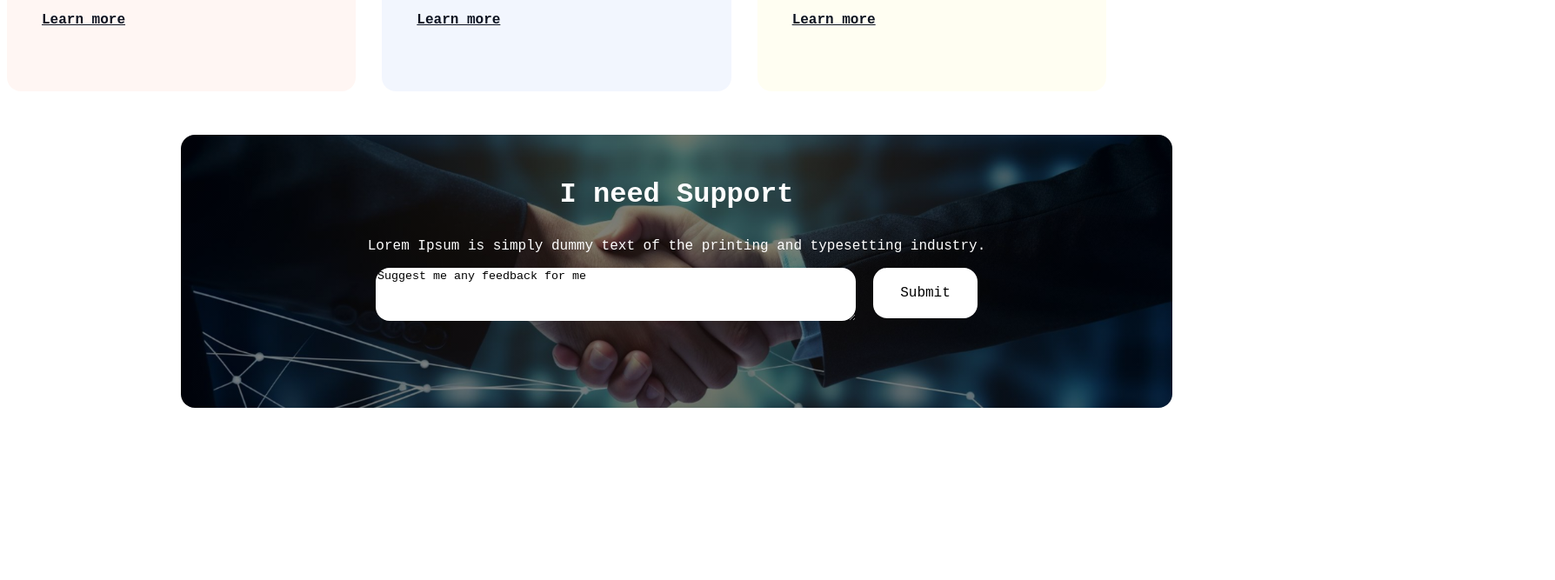
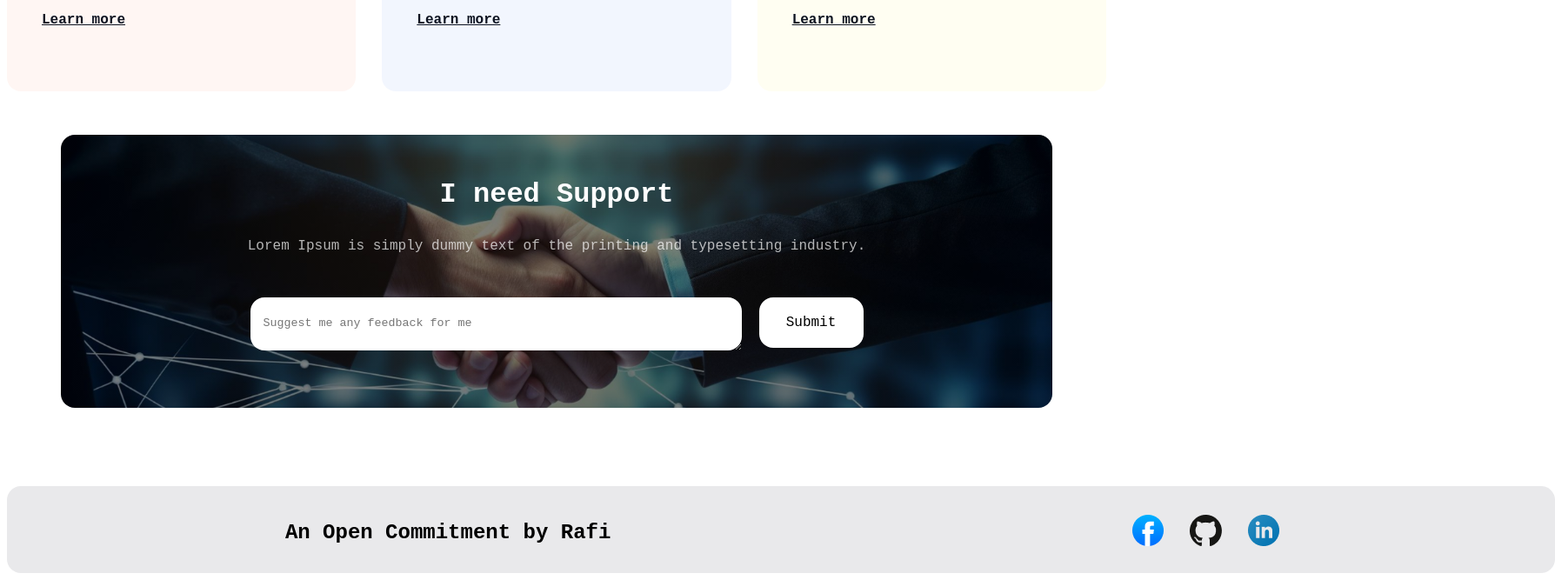
Before and after one commit to rafii71749/Assignment-1, a plain HTML site: page index.html in a window 1280 px wide. Shown: the part 3806-4473 px from the top of the page at 87% size, 1788 px wide, since content can reach past the window. Before the commit the page ends 4325 px from the top, so only its background shows below. Drawn offline with Linux system fonts and the light colour scheme; a web font is replaced by a local one.

Commit message:
footer added

```diff
--- a/index.html
+++ b/index.html
@@ -93,17 +93,26 @@
     </div>
     </section>
 
-    <div>
+
         <div class="banner-2">
             <h3 class="banner-2-title">I need Support</h3>
             <p class="banner-2-des">Lorem Ipsum is simply dummy text of the printing and typesetting industry.</p>
 
             <div class="writing-area">
-            <textarea name="text-a" id="txt">Suggest me any feedback for me</textarea>
-            <button class="btn-3">Submit</button>
-        </div>
+            <textarea placeholder="Suggest me any feedback for me" name="text-a" id="txt"></textarea>
+            <a href=""><button class="btn-3">Submit</button></a>
         </div>
     </div>
     </main>
+    <footer>
+        <div>
+            <h3 class="footer-title">An Open Commitment by Rafi</h3>
+        </div>
+        <div class="social-m-icon">
+            <img src="assets/facebook.png" alt="">
+            <img src="assets/github.png" alt="">
+            <img src="assets/linkedin-icon 1.png" alt="">
+        </div>
+    </footer>
 </body>
 </html>
--- a/style.css
+++ b/style.css
@@ -261,8 +261,9 @@
     border-radius: 16px;
     background-size: cover;
     background-position: center;
-    margin: 50px 140px 50px 200px;
-    justify-content: center;
+    margin: auto;
+    margin-top: 50px;
+
 }
 .banner-2-title{
     text-align: center;
@@ -277,13 +278,17 @@
     color: white;
     font-size: 16px;
     font-family: "Azeret Mono", monospace;
+    opacity: 70%;
 }
 #txt{
     width: 548px;
     height: 57px;
     border-radius: 16px;
     border: none;
-
+    line-height: 55px;
+    padding-left: 15px;
+    font-family: "Azeret Mono", monospace;
+    color: rgba(13, 19, 33, 0.40);
 }
 .btn-3{
     width: 120px;
@@ -300,4 +305,36 @@
     display: flex;
     justify-content: center;
     gap: 20px;
+    margin-top: 50px;
 }
+
+
+/* Footer */
+
+footer{
+    margin-top: 90px;
+    background-color: rgba(13, 19, 33, 0.09);
+    border-radius: 16px;
+    width: 1780px ;
+    height: 100px;
+    overflow: hidden;
+    display: flex;
+    justify-content: space-around;
+    gap: 100px;
+}
+.social-m-icon{
+    display: flex;
+    gap: 30px;
+    margin-top: 33px;
+    width: 36px ;
+    height: 36px;
+    padding-right: 200px;
+}
+.footer-title{
+    display: flex;
+    font-size: 24px;
+    font-family: "Azeret Mono", monospace;
+    color: rgba(13, 19, 33,);
+    padding-left: 70px;
+    margin-top: 40px;
+}
```
